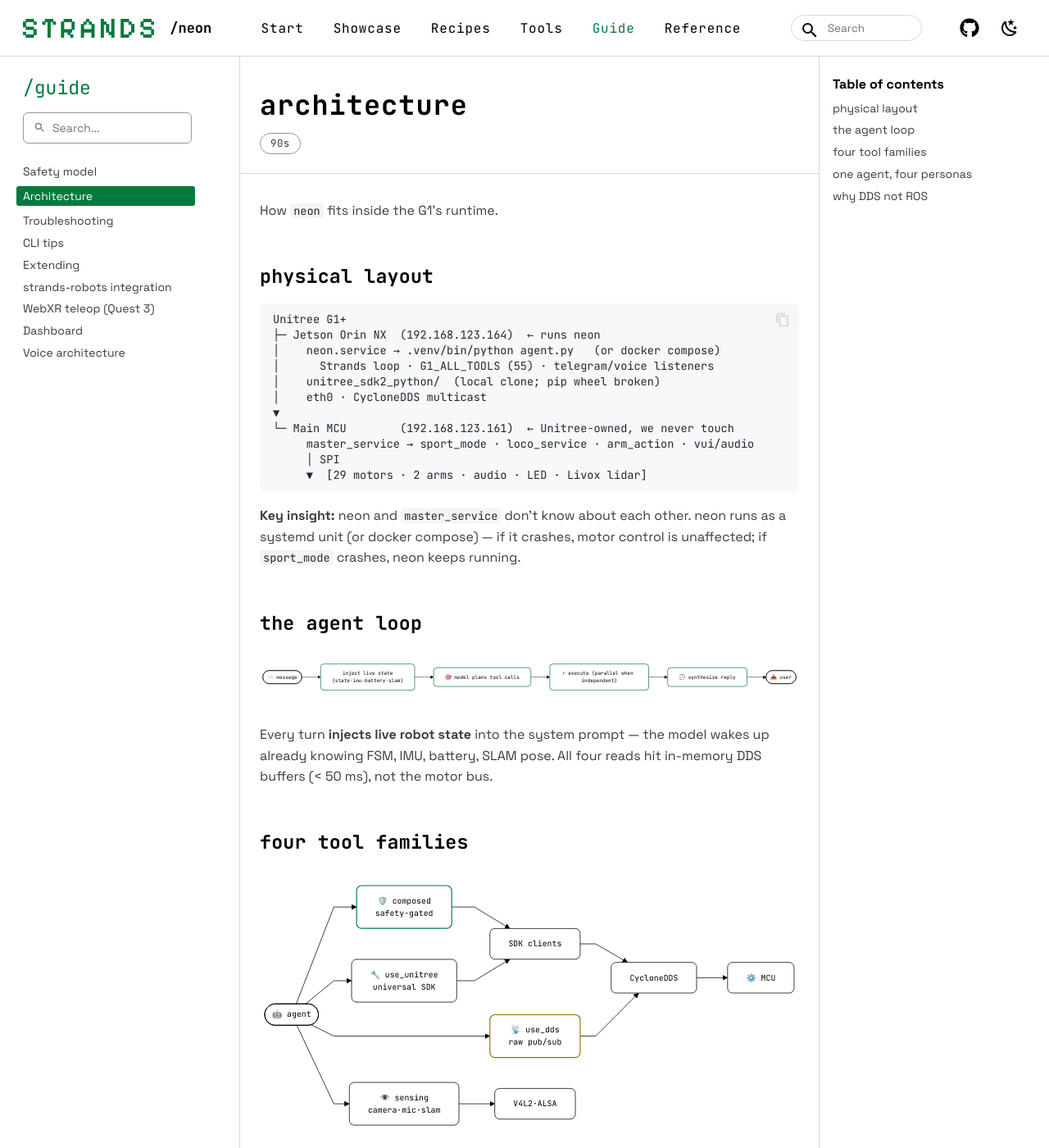
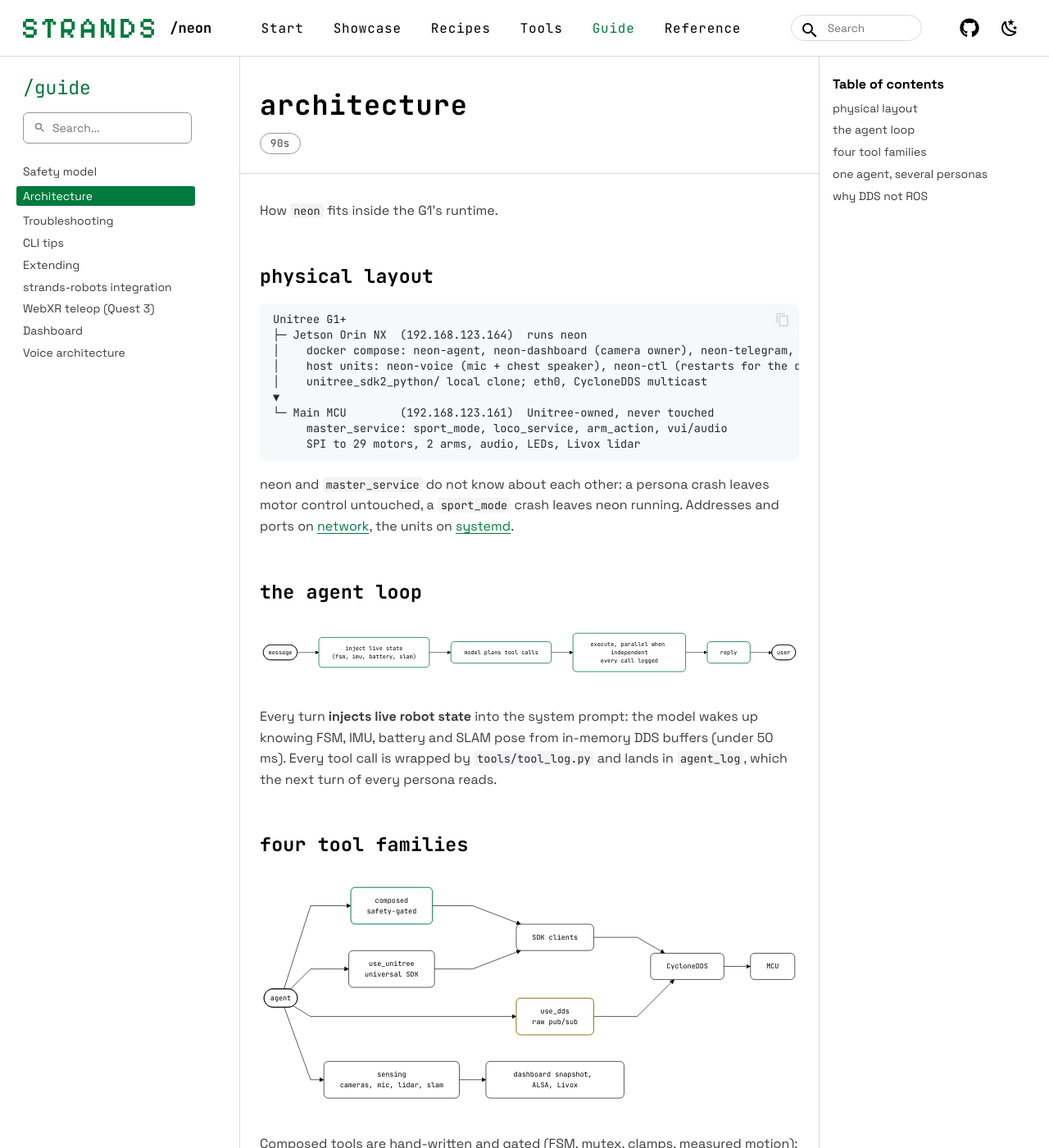
Before and after one commit to cagataycali/neon-the-g1, an MkDocs documentation site: the page built from docs/guide/architecture.md, in a window 1280 px wide and 1400 px high. Shown: the whole window at 82% size. Built offline with MkDocs 1.6.1 and Material for MkDocs 9.7.7, drawn with Linux system fonts in a browser that asks for light colours; comment, search, counter and statistics services are not loaded; some of the changed text lies outside the part shown.

Commit message:
docs: home says what the robot is today; overlapping drawings and lists folded
Home (docs/index.md):
- tagline and pills: "0 cloud hops" was false (the model is Bedrock or
  OpenAI Realtime, g1.py:23, .env.example:4-9); replaced by "8 safety gates"
  (guide/safety.md table); tagline "running on the robot".
- type-demo uses take_photo through the dashboard (tools/vision.py:247-250)
  instead of use_camera; the reply has no emoji.
- tour step 1 names the tool count via the facts token and says what is
  remote and what is local; step 2 lists the real surfaces (voice, Telegram,
  cockpit in a browser / phone, REPL, thinker; g1.py:171-290,
  docs/dashboard/README.md) instead of "four faces ... dispatch"; step 3
  carries the request-is-consent and measured-motion facts.
- glance table: cameras in the robot row, model row names the live switch
  and the three voice providers (voice-architecture.md providers table),
  surfaces row as above, safety row = the eight gates.
- recommended path gains "Operate it" (the cockpit), and the "everything
  else" block is gone: it duplicated the nav bar.
- mermaid labels without emoji.

Dedupe:
- guide/architecture.md: physical layout names the compose containers and
  the two host units (docker-compose.yml, scripts/systemd/) instead of
  "neon.service -> agent.py"; the four-families list under its drawing is a
  paragraph; personas drawing shows the six writers of agent_log (voice,
  telegram, dashboard, thinker, shell, dispatch; guide/dashboard.md:51)
  instead of four; "whisper, YOLO" dropped (no such tool is exported,
  tools/__init__.py); links to catalog#who-sees-what and systemd.
- reference/fsm.md: the switcher-vs-FSM drawing restated the sentence under
  it; the sentence stays.
- guide/webxr-teleop.md: the Vuer paragraph and the wire-format section
  shortened, emoji out of the table and drawing.
- reference/network.md: the robot's factory SSH password is no longer
  printed on a public site; "change it on first login" and the mDNS name
  instead.
- start/quickstart.md: says the cockpit is up after make run (Makefile:49).
Words 13,375 -> 13,358.

````diff
--- a/docs/guide/architecture.md
+++ b/docs/guide/architecture.md
@@ -8,79 +8,83 @@
 
 ```
 Unitree G1+
-├─ Jetson Orin NX  (192.168.123.164)  ← runs neon
-│    neon.service → .venv/bin/python agent.py   (or docker compose)
-│      Strands loop · G1_ALL_TOOLS ({{facts:all_tools}}) · telegram/voice listeners
-│    unitree_sdk2_python/  (local clone; pip wheel broken)
-│    eth0 · CycloneDDS multicast
+├─ Jetson Orin NX  (192.168.123.164)  runs neon
+│    docker compose: neon-agent, neon-dashboard (camera owner), neon-telegram, neon-thinker
+│    host units: neon-voice (mic + chest speaker), neon-ctl (restarts for the dashboard)
+│    unitree_sdk2_python/ local clone; eth0, CycloneDDS multicast
 ▼
-└─ Main MCU        (192.168.123.161)  ← Unitree-owned, we never touch
-     master_service → sport_mode · loco_service · arm_action · vui/audio
-     │ SPI
-     ▼  [29 motors · 2 arms · audio · LED · Livox lidar]
+└─ Main MCU        (192.168.123.161)  Unitree-owned, never touched
+     master_service: sport_mode, loco_service, arm_action, vui/audio
+     SPI to 29 motors, 2 arms, audio, LEDs, Livox lidar
 ```
 
-**Key insight:** neon and `master_service` don't know about each other. neon runs
-as a systemd unit (or docker compose) — if it crashes, motor control is
-unaffected; if `sport_mode` crashes, neon keeps running.
+neon and `master_service` do not know about each other: a persona crash leaves
+motor control untouched, a `sport_mode` crash leaves neon running. Addresses and
+ports on [network](../reference/network.md), the units on [systemd](../start/systemd.md).
 
 ## the agent loop
 
 ```mermaid
 flowchart LR
-  M(["📨 message"]) --> I["inject live state<br/>(state·imu·battery·slam)"]
-  I --> P["🎯 model plans tool calls"]
-  P --> T["⚡ execute (parallel when independent)"]
-  T --> R["💬 synthesize reply"]
-  R --> U(["📤 user"])
+  M(["message"]) --> I["inject live state<br/>(fsm, imu, battery, slam)"]
+  I --> P["model plans tool calls"]
+  P --> T["execute, parallel when independent<br/>every call logged"]
+  T --> R["reply"]
+  R --> U(["user"])
   classDef a stroke:#007a3d,stroke-width:1.5px
   class I,P,T,R a
 ```
 
-Every turn **injects live robot state** into the system prompt — the model
-wakes up already knowing FSM, IMU, battery, SLAM pose. All four reads hit
-in-memory DDS buffers (< 50 ms), not the motor bus.
+Every turn **injects live robot state** into the system prompt: the model wakes
+up knowing FSM, IMU, battery and SLAM pose from in-memory DDS buffers (under
+50 ms). Every tool call is wrapped by `tools/tool_log.py` and lands in
+`agent_log`, which the next turn of every persona reads.
 
 ## four tool families
 
 ```mermaid
 flowchart LR
-  A(["🤖 agent"]) --> C["🛡️ composed<br/>safety-gated"]
-  A --> U["🔧 use_unitree<br/>universal SDK"]
-  A --> D["📡 use_dds<br/>raw pub/sub"]
-  A --> S["👁️ sensing<br/>camera·mic·slam"]
+  A(["agent"]) --> C["composed<br/>safety-gated"]
+  A --> U["use_unitree<br/>universal SDK"]
+  A --> D["use_dds<br/>raw pub/sub"]
+  A --> S["sensing<br/>cameras, mic, lidar, slam"]
   C --> SDK["SDK clients"] --> DDS["CycloneDDS"]
   U --> SDK
   D --> DDS
-  DDS --> MCU["⚙️ MCU"]
-  S --> V["V4L2·ALSA"]
+  DDS --> MCU["MCU"]
+  S --> V["dashboard snapshot, ALSA, Livox"]
   classDef safe stroke:#007a3d,stroke-width:1.5px
   classDef raw stroke:#946e00,stroke-width:1.5px
   class C safe
   class D raw
 ```
 
-1. **Composed** — hand-written, safety-gated (FSM, mutex, clamps)
-2. **`use_unitree`** — AST-verified universal dispatch
-3. **`use_dds`** — raw escape hatch
-4. **Sensing** — outside the SDK (V4L2, whisper, YOLO)
+Composed tools are hand-written and gated (FSM, mutex, clamps, measured
+motion); `use_unitree` is AST-verified dispatch over the whole SDK; `use_dds`
+is the raw escape hatch; sensing lives outside the SDK (the dashboard's camera
+snapshot, the USB mic, kiss-icp on the lidar). Every tool on
+[the catalog](../tools/catalog.md).
 
-## one agent, four personas
+## one agent, several personas
 
 ```mermaid
 flowchart TB
-  MEM[("shared memory<br/>kv · log · agent_log · briefings")]
-  SH["🖥️ shell<br/>agent.py REPL"] --- MEM
-  TG["💬 telegram<br/>listener"] --- MEM
-  VC["🎙️ voice<br/>bidi + chest speaker"] --- MEM
-  DP["🧵 dispatch<br/>cron sub-agents"] --- MEM
+  MEM[("shared memory<br/>kv, agent_log, voice bridge")]
+  VC["voice<br/>mic + chest speaker"] --- MEM
+  TG["telegram<br/>listener"] --- MEM
+  DB["dashboard<br/>cockpit chat"] --- MEM
+  TH["thinker<br/>30 s heartbeat"] --- MEM
+  SH["shell<br/>REPL"] --- MEM
+  DP["dispatch<br/>sub-agents"] --- MEM
   classDef p stroke:#007a3d,stroke-width:1.5px
-  class SH,TG,VC,DP p
+  class VC,TG,DB,TH,SH,DP p
 ```
 
-All four share the same tools **and the same memory**. When one persona acts,
-the others see it via the unified reasoning log injected into their prompts — so
-voice can pick up where telegram left off. See [voice architecture](../voice-architecture.md).
+All of them share the tools **and the memory**: what one persona did (and every
+tool it called) is in the log the others read on their next turn, so voice
+picks up where Telegram left off. Who carries which tools is on the
+[catalog](../tools/catalog.md#who-sees-what); the voice loop on
+[voice architecture](../voice-architecture.md).
 
 ## why DDS not ROS
 
````
Also changed, not shown: other parts of docs/guide/architecture.md (+1 -1 lines), docs/guide/webxr-teleop.md (+13 -16 lines), docs/index.md (+35 -35 lines), docs/reference/fsm.md (+2 -16 lines), docs/reference/network.md (+2 -1 lines), docs/start/quickstart.md (+5 -4 lines).
